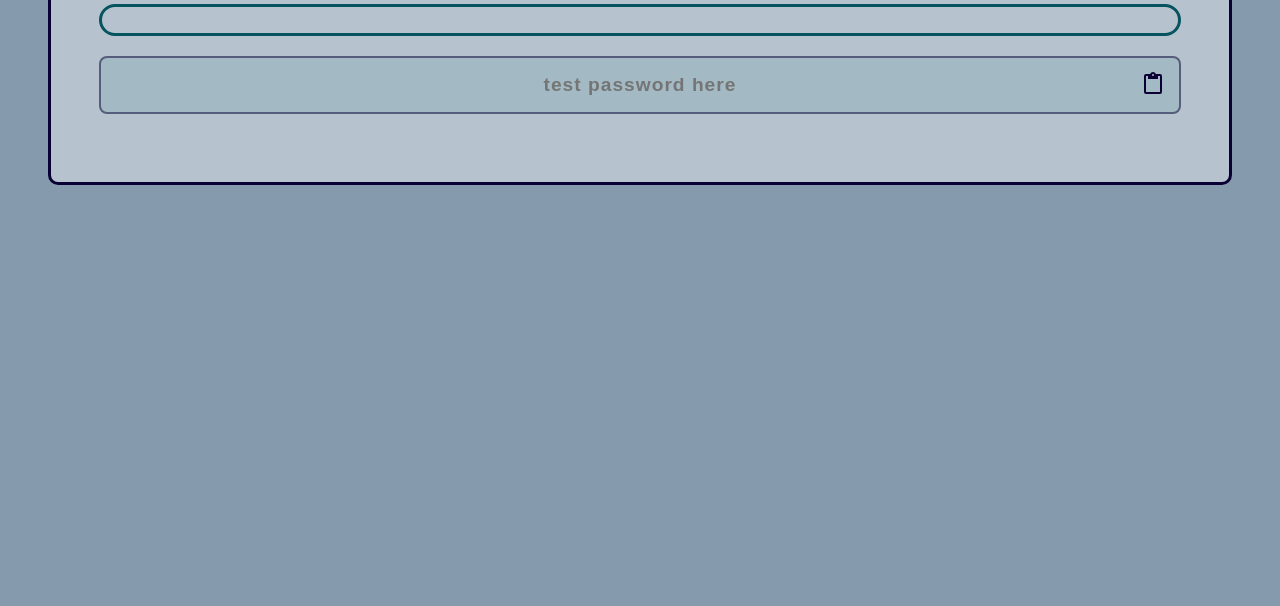
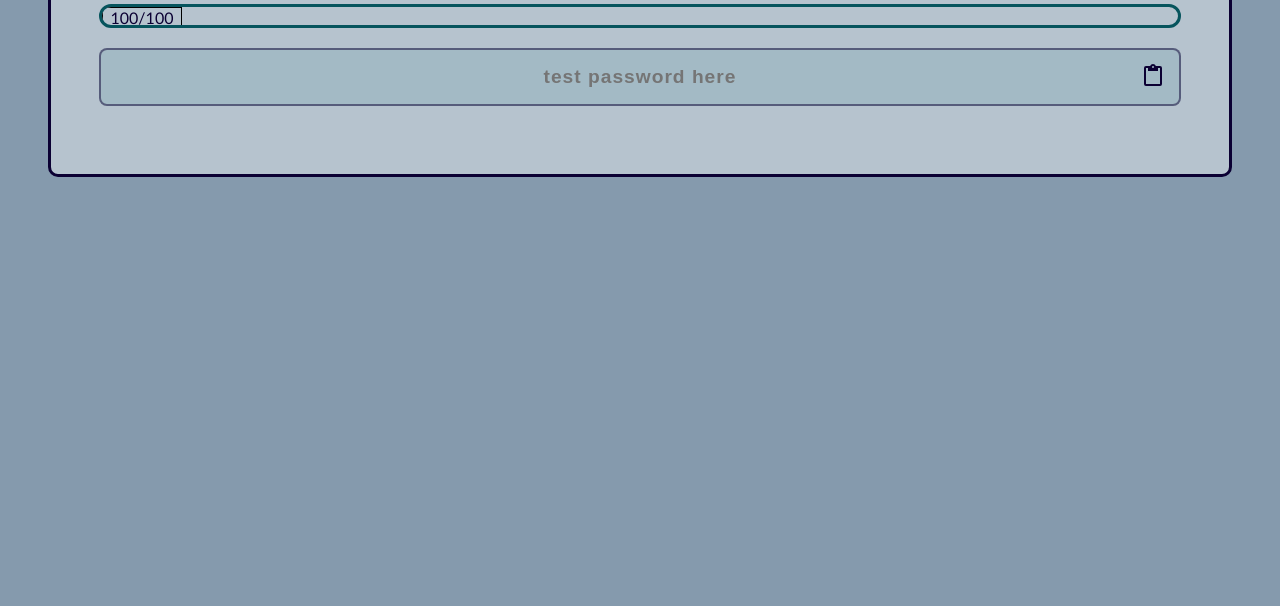
Before and after one commit to em-nam-cs/pw-generator, a plain HTML site: page tester.html in a window 1280 px wide. Shown: the part 214-820 px from the top of the page. Drawn offline with Linux system fonts and the light colour scheme.

Commit message:
Change height of power meter, add score (still needs to be styled/positioned)

```diff
--- a/styles.css
+++ b/styles.css
@@ -294,7 +294,7 @@ input[type="checkbox"] {
 }
 
 .strength-meter {
-    height: calc(var(--strength-meter-radius) * 2);
+    height: calc(var(--strength-meter-radius) * 1.5);
     width: 100%;
     border: 3px solid color-mix(in srgb, var(--accent-color) 80%, black);
     border-radius: var(--strength-meter-radius);
@@ -307,13 +307,24 @@ input[type="checkbox"] {
     content: " ";
     position: absolute;
     left: 0;
-    border-radius: var(--strength-meter-radius);
+    /* border-radius: var(--strength-meter-radius); */
     background-color: var(--accent-color);
     height: 100%;
 
     width: calc(1% * var(--strength, 0));
     transition: width 200ms;
 }
+
+.strength-score {
+    border: 1px solid black;
+    width: 5rem;
+    position: absolute;
+    left: calc(1% * var(--strength, 0));
+
+    /* padding: 0; */
+    /* margin: 0; */
+}
+
 
 .password-input {
     border-radius: inherit;
--- a/tester.html
+++ b/tester.html
@@ -37,7 +37,9 @@
             <div
                 class="strength-meter"
                 id="strength-meter"
-            ></div>
+            >
+                <div id="strength-score" class="strength-score">100/100</div>
+            </div>
 
             <div class="password-input-container">
                 <input
--- a/tester.js
+++ b/tester.js
@@ -36,6 +36,25 @@ window.onload = function () {
 pwInput.addEventListener("input", displayAnalysis);
 pasteBtn.addEventListener("click", pastePassword);
 
+pasteBtn.addEventListener("mouseover", () => {
+    pastePopup.classList.remove("hidden");
+});
+
+pasteBtn.addEventListener("mouseout", () => {
+    pastePopup.classList.add("hidden");
+});
+
+strengthMeter.addEventListener("mouseover", showStrengthScore);
+
+strengthMeter.addEventListener("mouseout", () => {
+    console.log("HIDE SCORE")
+})
+
+function showStrengthScore(){
+    console.log("SHOWING SCORE")
+    strengthMeter.before
+}
+
 async function pastePassword() {
     pastePopup.classList.add("hidden");
     const currPw = await navigator.clipboard.readText();
@@ -43,13 +62,6 @@ async function pastePassword() {
     displayAnalysis();
 }
 
-pasteBtn.addEventListener("mouseover", () => {
-    pastePopup.classList.remove("hidden");
-});
-
-pasteBtn.addEventListener("mouseout", () => {
-    pastePopup.classList.add("hidden");
-});
 
 /**
  * Analysizes the password and displays the results. It clears the previous
```
